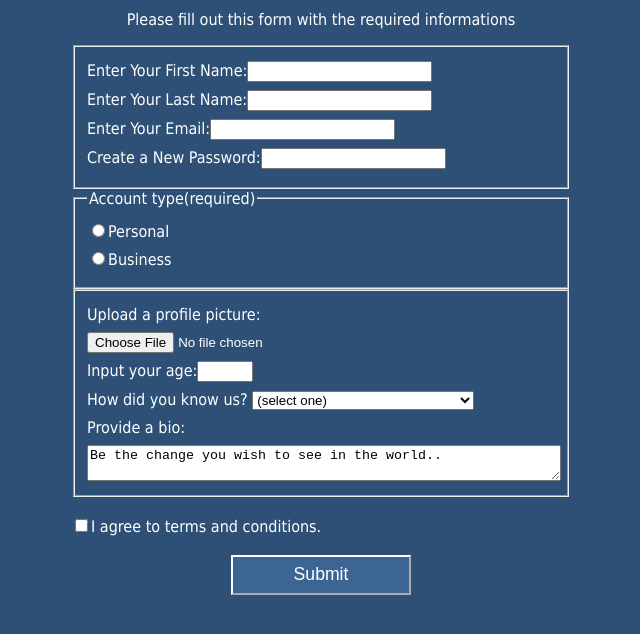
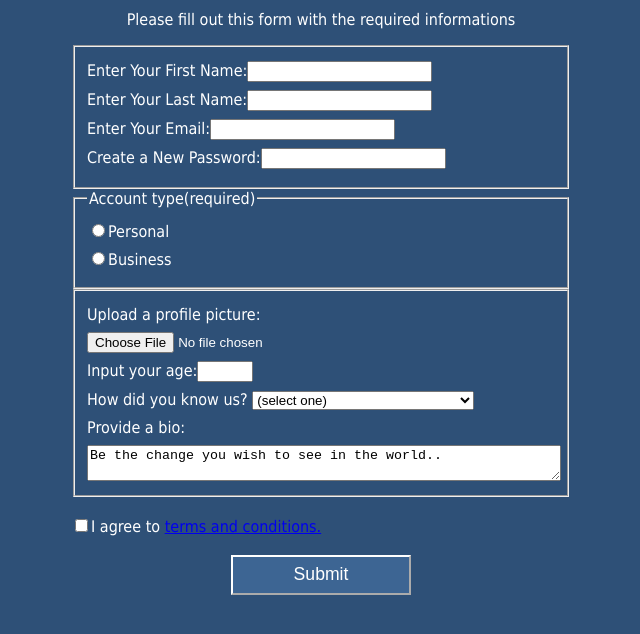
Before and after one commit to eyronjohn/signup-page, a plain HTML site: page index.html in a window 1280 px wide. Shown: the part 92-726 px from the top of the page, without its empty margins (319-959 px from the left). Drawn offline with Linux system fonts and the light colour scheme.

Commit message:
Added anchor element to terms

```diff
--- a/index.html
+++ b/index.html
@@ -45,7 +45,7 @@
         <br>
 
         <input type="checkbox" id="terms" name="terms" value="terms"
-        <label for="terms">I agree to terms and conditions.</label><br><br>
+        <label for="terms">I agree to <a href="https://www.freecodecamp.org/news/terms-of-service/">terms and conditions.</a></label><br><br>
 
         <div class="submit-button">
             <input type="submit" value="Submit">
```
